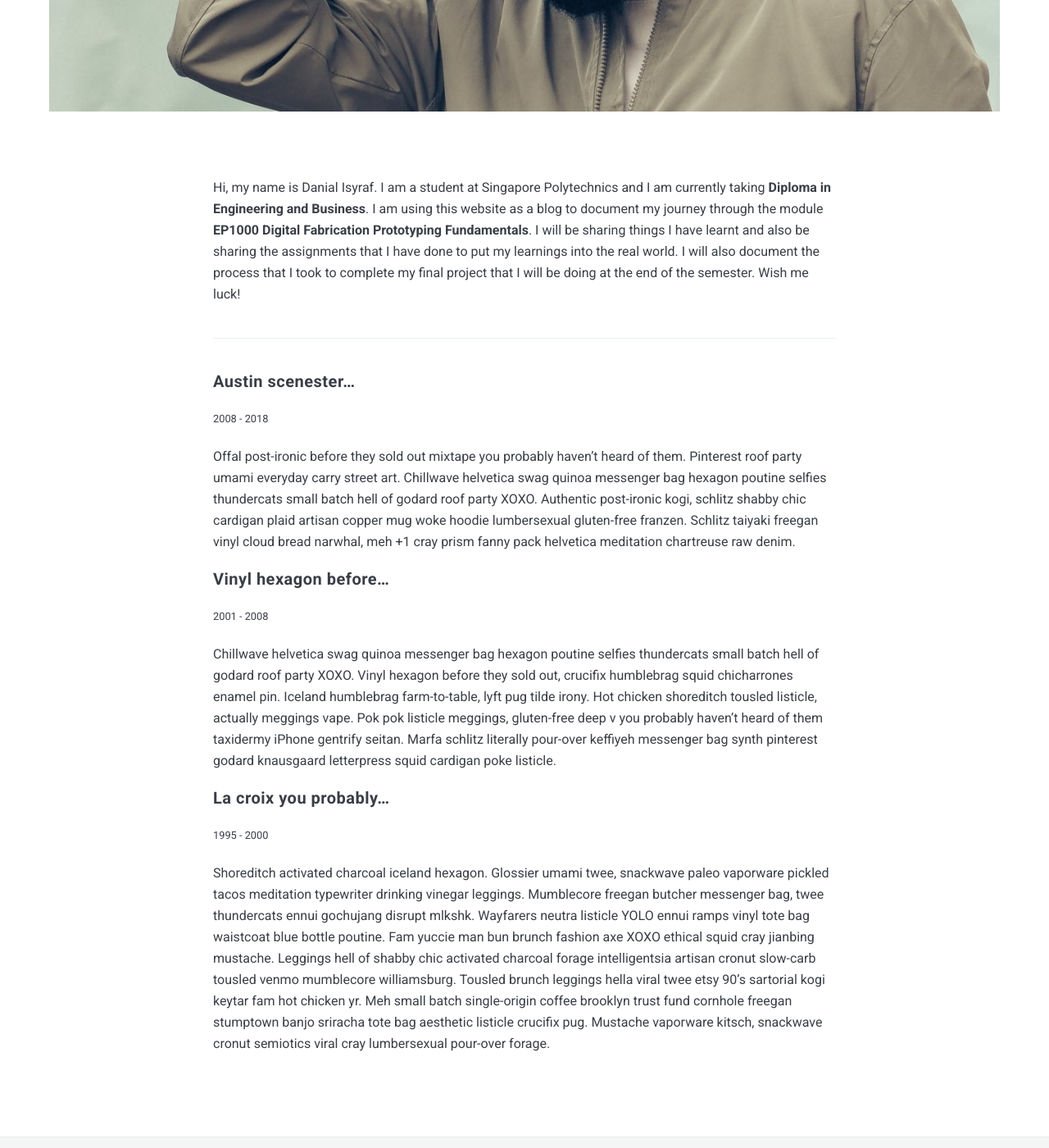
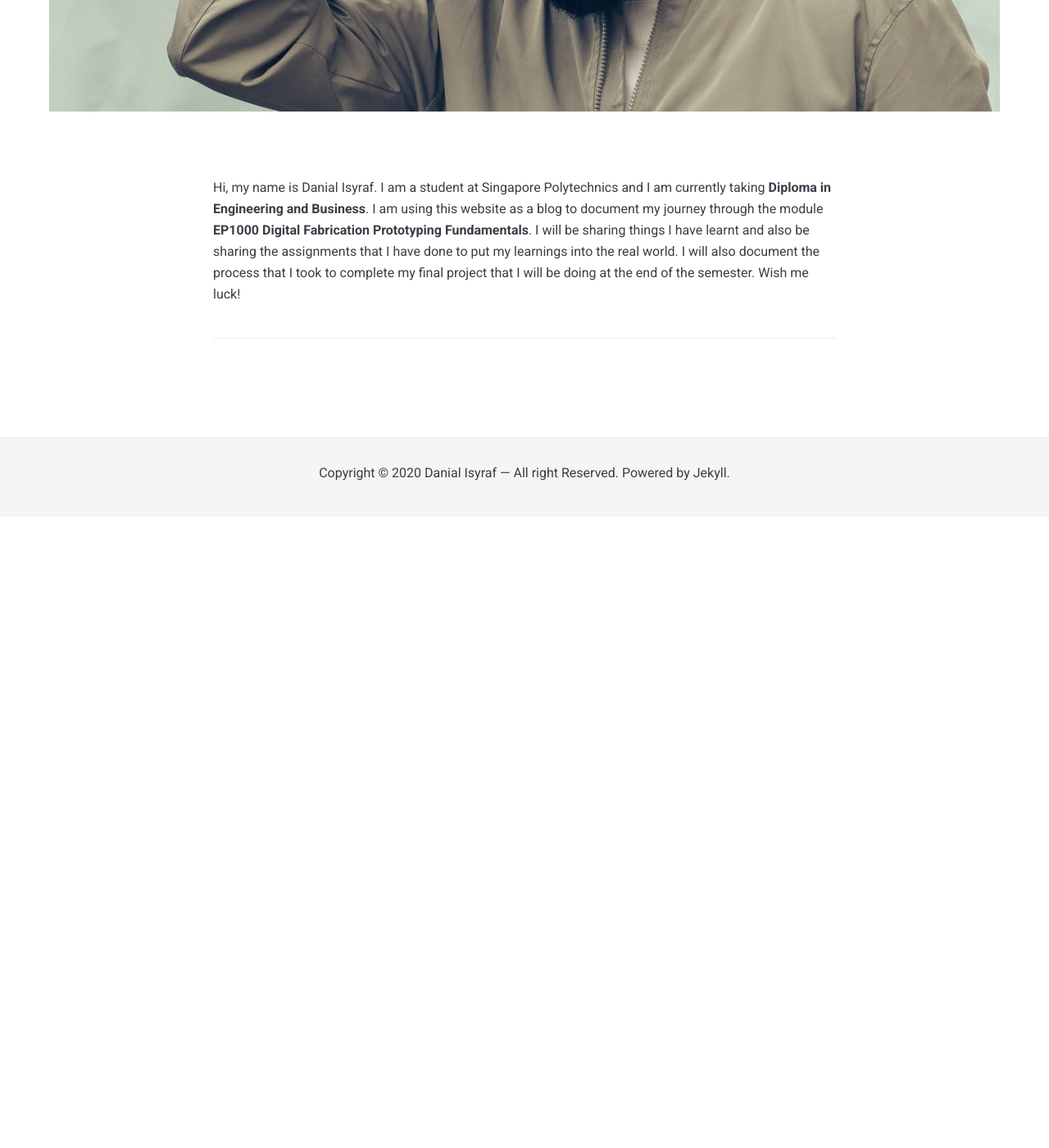
Before and after one commit to disyraf/EP100, a Jekyll site: the page built from _pages/about.md, in a window 1280 px wide and 1400 px high, scrolled down 775 px. Shown: the whole window at 82% size. Built offline with Jekyll 4.4.1, drawn with Linux system fonts in a browser that asks for light colours; nearby versions of some CDN libraries; after the commit the page ends 1405 px from its top, so only the background shows below that.

Commit message:
Update home

```diff
--- a/_pages/about.md
+++ b/_pages/about.md
@@ -8,19 +8,3 @@ image: 01.jpg
 Hi, my name is Danial Isyraf. I am a student at Singapore Polytechnics and I am currently taking <strong>Diploma in Engineering and Business</strong>. I am using this website as a blog to document my journey through the module <strong>EP1000 Digital Fabrication Prototyping Fundamentals</strong>. I will be sharing things I have learnt and also be sharing the assignments that I have done to put my learnings into the real world. I will also document the process that I took to complete my final project that I will be doing at the end of the semester. Wish me luck!
 
 ***
-
-#### Austin scenester...
-<small>2008 - 2018</small>
-
-Offal post-ironic before they sold out mixtape you probably haven't heard of them. Pinterest roof party umami everyday carry street art. Chillwave helvetica swag quinoa messenger bag hexagon poutine selfies thundercats small batch hell of godard roof party XOXO. Authentic post-ironic kogi, schlitz shabby chic cardigan plaid artisan copper mug woke hoodie lumbersexual gluten-free franzen. Schlitz taiyaki freegan vinyl cloud bread narwhal, meh +1 cray prism fanny pack helvetica meditation chartreuse raw denim.
-
-#### Vinyl hexagon before...
-<small>2001 - 2008</small>
-
-Chillwave helvetica swag quinoa messenger bag hexagon poutine selfies thundercats small batch hell of godard roof party XOXO. Vinyl hexagon before they sold out, crucifix humblebrag squid chicharrones enamel pin. Iceland humblebrag farm-to-table, lyft pug tilde irony.
-Hot chicken shoreditch tousled listicle, actually meggings vape. Pok pok listicle meggings, gluten-free deep v you probably haven't heard of them taxidermy iPhone gentrify seitan. Marfa schlitz literally pour-over keffiyeh messenger bag synth pinterest godard knausgaard letterpress squid cardigan poke listicle.
-
-#### La croix you probably...
-<small>1995 - 2000</small>
-
-Shoreditch activated charcoal iceland hexagon. Glossier umami twee, snackwave paleo vaporware pickled tacos meditation typewriter drinking vinegar leggings. Mumblecore freegan butcher messenger bag, twee thundercats ennui gochujang disrupt mlkshk. Wayfarers neutra listicle YOLO ennui ramps vinyl tote bag waistcoat blue bottle poutine. Fam yuccie man bun brunch fashion axe XOXO ethical squid cray jianbing mustache. Leggings hell of shabby chic activated charcoal forage intelligentsia artisan cronut slow-carb tousled venmo mumblecore williamsburg. Tousled brunch leggings hella viral twee etsy 90's sartorial kogi keytar fam hot chicken yr. Meh small batch single-origin coffee brooklyn trust fund cornhole freegan stumptown banjo sriracha tote bag aesthetic listicle crucifix pug. Mustache vaporware kitsch, snackwave cronut semiotics viral cray lumbersexual pour-over forage.
```
Also changed, not shown: _pages/assignments.html (added, +20 -0 lines).
